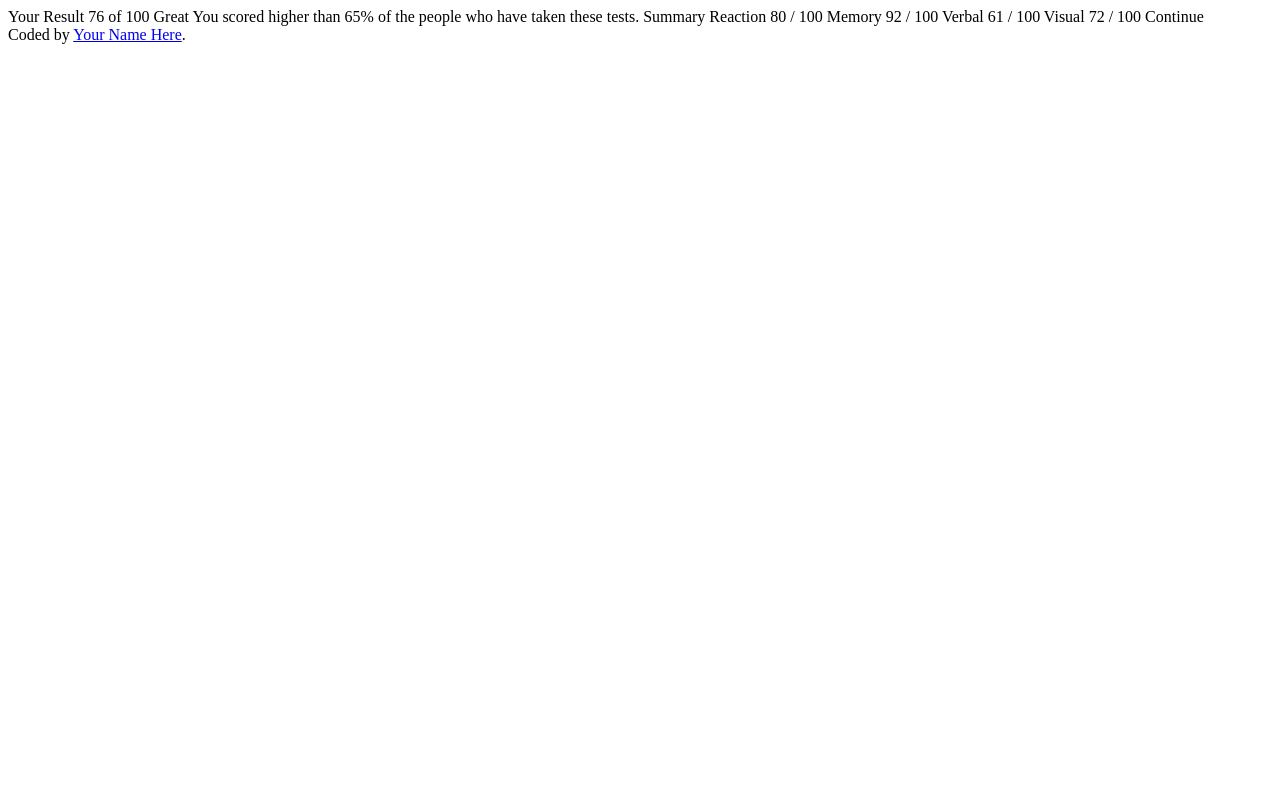
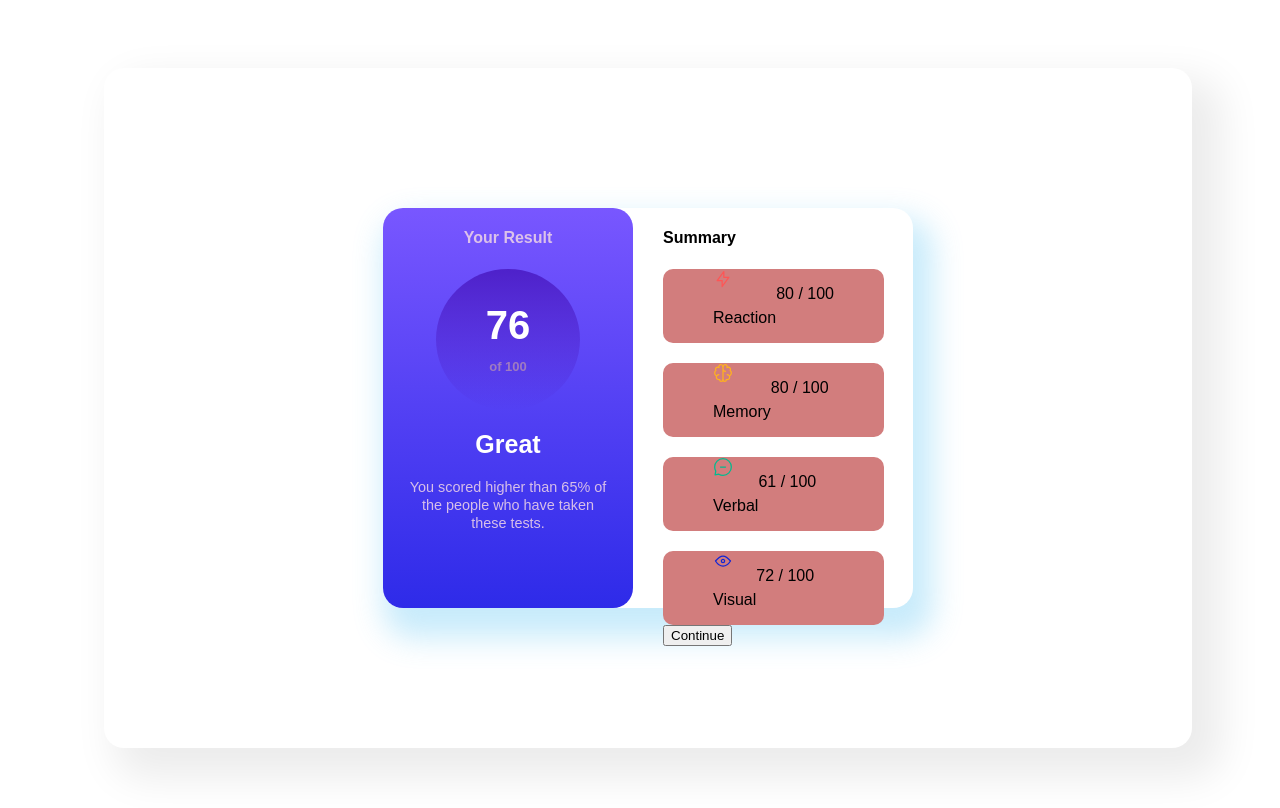
Before and after one commit to JASIK-hub/werty, a plain HTML site: page index.html in a window 1280 px wide. Drawn offline with Linux system fonts and the light colour scheme.

Commit message:
Update index.html

```diff
--- a/index.html
+++ b/index.html
@@ -5,37 +5,67 @@
   <meta name="viewport" content="width=device-width, initial-scale=1.0"> <!-- displays site properly based on user's device -->
 
   <title>Results component</title>
+  <link rel="stylesheet" href="style.css">
 
   <!-- Feel free to remove these styles or customise in your own stylesheet 👍 -->
 
 </head>
 <body>
+  <main>
+    <header>
 
-  Your Result
-  76
-  of 100
+      <div class="left">
+        <h4 class="main">Your Result</h4>
+        <div class="circle">
+          <h1>76</h1>
+          <h3>of 100</h3>
+        </div>
+        <div class="describtion">
+          <h4>Great</h4>
+          <p>You scored higher than 65% of the people who have taken these tests.</p>
+        </div>
+      </div>
 
-  Great
-  You scored higher than 65% of the people who have taken these tests.
+      <div class="right">
+        <h4>Summary</h4>
+        <div class="buttons">
+        <div class="but" id="first">
+          <div class="icon">
+             <svg xmlns="http://www.w3.org/2000/svg"   width="20" height="20" fill="none" viewBox="0 0 20 20"><path stroke="#F55" stroke-linecap="round" stroke-linejoin="round" stroke-width="1.25" d="M10.833 8.333V2.5l-6.666 9.167h5V17.5l6.666-9.167h-5Z"/></svg>
+            <p >Reaction</p>
+          </div>
+          <p><span>80</span> / 100</p>
+        </div>
+        <div class="but" id="second" >
+          <div class="icon">
+             <svg xmlns="http://www.w3.org/2000/svg" width="20" height="20" fill="none" viewBox="0 0 20 20"><path stroke="#FFB21E" stroke-linecap="round" stroke-linejoin="round" stroke-width="1.25" d="M5.833 11.667a2.5 2.5 0 1 0 .834 4.858"/><path stroke="#FFB21E" stroke-linecap="round" stroke-linejoin="round" stroke-width="1.25" d="M3.553 13.004a3.333 3.333 0 0 1-.728-5.53m.025-.067a2.083 2.083 0 0 1 2.983-2.824m.199.054A2.083 2.083 0 1 1 10 3.75v12.917a1.667 1.667 0 0 1-3.333 0M10 5.833a2.5 2.5 0 0 0 2.5 2.5m1.667 3.334a2.5 2.5 0 1 1-.834 4.858"/><path stroke="#FFB21E" stroke-linecap="round" stroke-linejoin="round" stroke-width="1.25" d="M16.447 13.004a3.334 3.334 0 0 0 .728-5.53m-.025-.067a2.083 2.083 0 0 0-2.983-2.824M10 3.75a2.085 2.085 0 0 1 2.538-2.033 2.084 2.084 0 0 1 1.43 2.92m-.635 12.03a1.667 1.667 0 0 1-3.333 0"/></svg>
+            <p>Memory</p>
+          </div>
+          <p><span>80 </span>/ 100</p>
+        </div>
+        <div class="but" id="third">
+          <div class="icon">
+              <svg xmlns="http://www.w3.org/2000/svg" width="20" height="20" fill="none" viewBox="0 0 20 20"><path stroke="#00BB8F" stroke-linecap="round" stroke-linejoin="round" stroke-width="1.25" d="M7.5 10h5M10 18.333A8.333 8.333 0 1 0 1.667 10c0 1.518.406 2.942 1.115 4.167l-.699 3.75 3.75-.699A8.295 8.295 0 0 0 10 18.333Z"/></svg>
+              <p>Verbal</p>
+           </div>
+           <p><span>61 </span>/ 100</p>
+          </div>
+        <div class="but" id="fourth">
+          <div class="icon">
+            <svg xmlns="http://www.w3.org/2000/svg" width="20" height="20" fill="none" viewBox="0 0 20 20"><path stroke="#1125D6" stroke-linecap="round" stroke-linejoin="round" stroke-width="1.25" d="M10 11.667a1.667 1.667 0 1 0 0-3.334 1.667 1.667 0 0 0 0 3.334Z"/><path stroke="#1125D6" stroke-linecap="round" stroke-linejoin="round" stroke-width="1.25" d="M17.5 10c-1.574 2.492-4.402 5-7.5 5s-5.926-2.508-7.5-5C4.416 7.632 6.66 5 10 5s5.584 2.632 7.5 5Z"/></svg>
+            <p>Visual</p>
+          </div>
+          <p><span>72</span> / 100</p>
+        </div>
+      </div>
+        <button>Continue</button>
+      </div>
 
-  Summary
+    </header>
 
-  Reaction
-  80 / 100
+  </main>
 
-  Memory
-  92 / 100
 
-  Verbal
-  61 / 100
 
-  Visual
-  72 / 100
 
-  Continue
-
-  <div class="attribution">
-    Coded by <a href="#">Your Name Here</a>.
-  </div>
 </body>
-</html>
```
